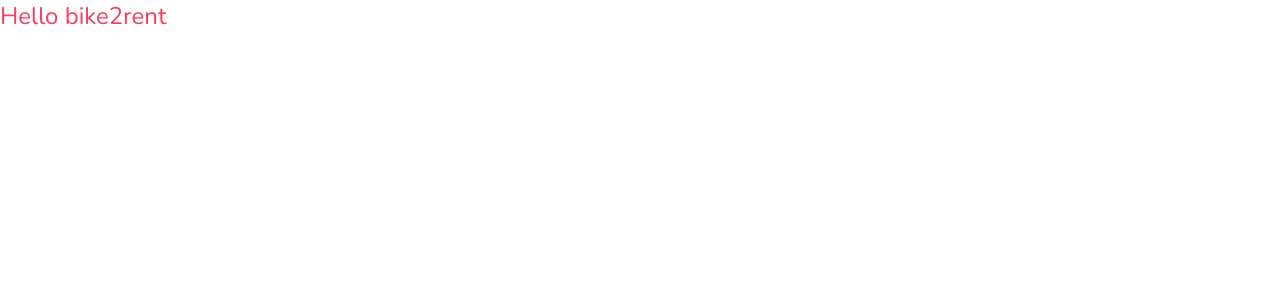
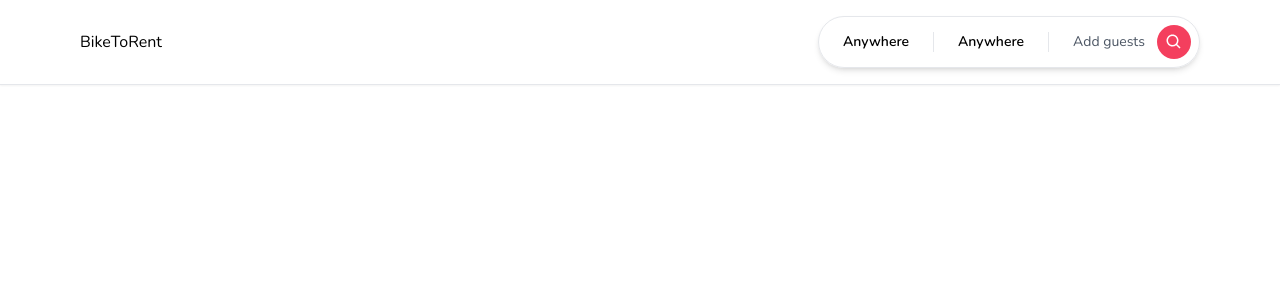
Before and after one commit to Mat2dr/bike2rent, a Next.js app: page / in a window 1280 px wide. Shown: the top 300 px of the page. Built offline with nearby package versions, Linux system fonts and the light colour scheme.

Commit message:
added logo and search

```diff
--- /dev/null
+++ b/app/components/Container.tsx
@@ -0,0 +1,17 @@
+'use client';
+
+interface ContainerProps {
+    children: React.ReactNode;
+}
+
+const Container: React.FC<ContainerProps> = ({
+    children
+}) => {
+  return (
+    <div className="max-w-[2520px] mx-auto xl:px-20 md:px-10 sm:px-2 px-4">
+        {children}
+    </div>
+  )
+}
+
+export default Container
--- /dev/null
+++ b/app/components/Navbar/Logo.tsx
@@ -0,0 +1,14 @@
+'use client';
+
+import Image from 'next/image';
+import { useRouter } from 'next/navigation';
+
+const Logo = () => {
+    const router = useRouter();
+
+  return (
+    <div className='hidden md:block cursor-pointer'>BikeToRent</div>
+  )
+}
+
+export default Logo;
--- /dev/null
+++ b/app/components/Navbar/Navbar.tsx
@@ -0,0 +1,20 @@
+import Container from "../Container";
+import Logo from "./Logo";
+import Search from "./Search";
+
+const Navbar = () => {
+    return (
+        <div className="fixed w-full bg-white z-10 shadow-sm">
+            <div className="py-4 border-b-[1px]">
+                <Container>
+                    <div className="flex flex-row items-center justify-between gap-3 md:gap-0">
+                        <Logo />
+                        <Search />
+                    </div>
+                </Container>
+            </div>
+        </div>
+    );
+}
+
+export default Navbar;
--- /dev/null
+++ b/app/components/Navbar/Search.tsx
@@ -0,0 +1,21 @@
+'use client';
+import { BiSearch } from 'react-icons/bi';
+
+const Search = () => {
+  return (
+    <div className="border-[1px] w-full md:w-auto py-2 rounded-full shadow-md transition cursor-pointer">
+        <div className="flex flex-row items-center justify-between">
+            <div className="text-sm font-semibold px-6"> Anywhere</div>
+            <div className="hidden sm:block text-sm font-semibold px-6 border-x-[1px] flex-1 text-center"> Anywhere</div>
+            <div className="text-sm pl-6 pr-2 text-gray-600 flex flex-row items-center gap-3">
+                <div className="hidden sm:block">Add guests</div>
+                <div className="p-2 bg-rose-500 rounded-full text-white">
+                    <BiSearch size={18}/>
+                </div>
+            </div>
+        </div>
+    </div>
+  )
+}
+
+export default Search;
--- a/app/layout.tsx
+++ b/app/layout.tsx
@@ -1,6 +1,7 @@
 import './globals.css'
 import type { Metadata } from 'next'
 import { Nunito } from 'next/font/google'
+import Navbar from './components/Navbar/Navbar';
 
 export const metadata: Metadata = {
   title: 'Bike2rent',
@@ -18,7 +19,10 @@
 }) {
   return (
     <html lang="en">
-      <body className={font.className}>{children}</body>
+      <body className={font.className}>
+        <Navbar />
+        {children}
+      </body>
     </html>
   )
 }
--- a/package.json
+++ b/package.json
@@ -19,6 +19,7 @@
     "postcss": "8.4.30",
     "react": "18.2.0",
     "react-dom": "18.2.0",
+    "react-icons": "^4.11.0",
     "tailwindcss": "3.3.3",
     "typescript": "5.2.2"
   }
```
Also changed, not shown: 1 other file (tests, documents, lock files or other folders).
